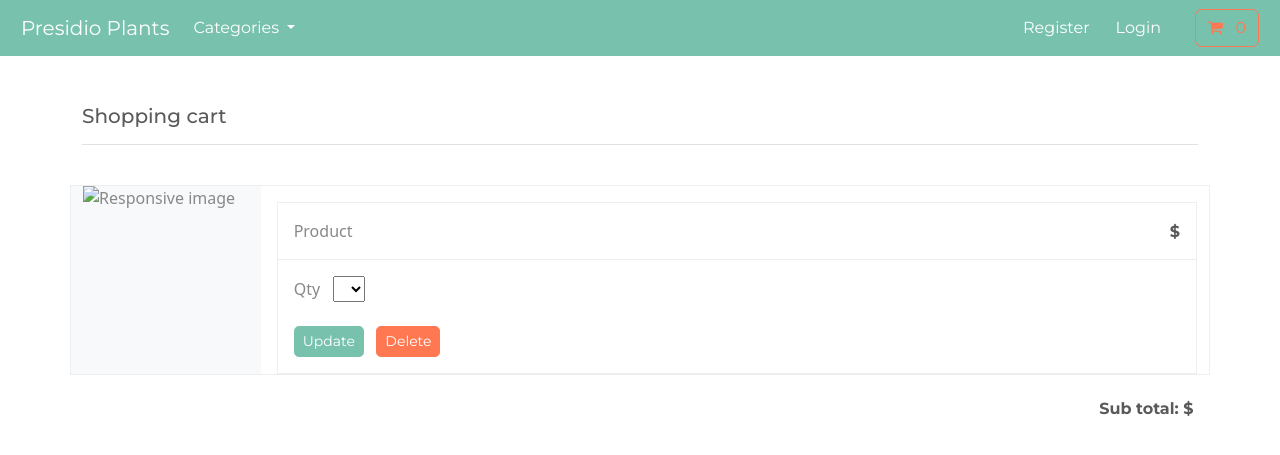
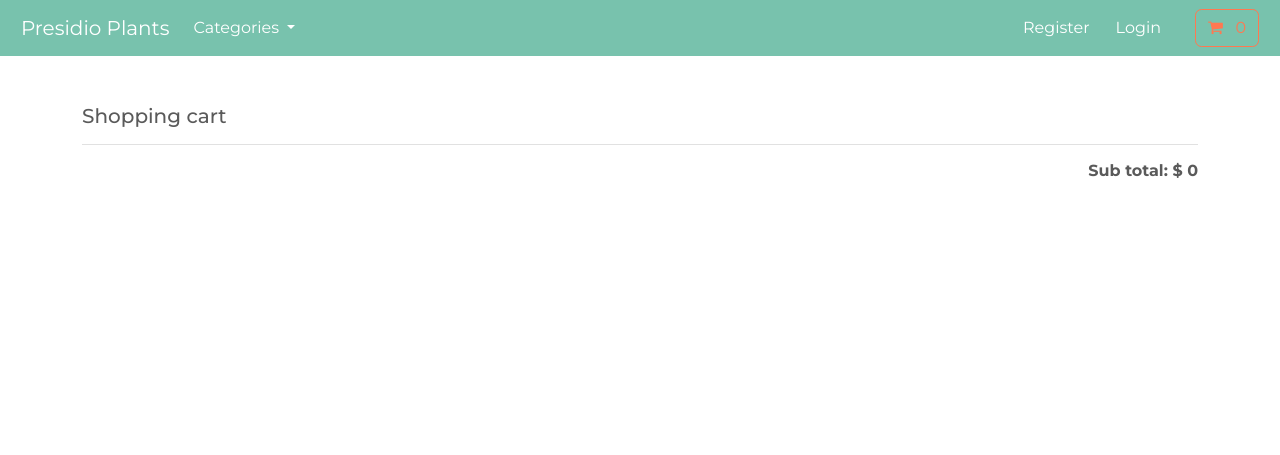
Before and after one commit to Kirkulese/djangoecommerce, a Django app: page /cart/ in a window 1280 px wide. Shown: the top 455 px of the page. Run offline with Django 4.2, Linux system fonts and the light colour scheme; data comes from the database, SQL or seed files in the repository; both versions use the stored data as it was after the commit.

Commit message:
cart total working

```diff
--- a/ecommerce/cart/cart.py
+++ b/ecommerce/cart/cart.py
@@ -1,3 +1,6 @@
+from decimal import Decimal
+from store.models import Product
+
 #this cart.py file will contain all the cart functions
 class Cart():
     #initialize session when creating cart
@@ -28,3 +31,29 @@ class Cart():
 
         #track that session has been modified
         self.session.modified = True
+
+    def __len__(self):
+        #add up all the qty for each item in shopping cart
+        return sum(item['qty'] for item in self.cart.values())
+
+
+    #without this iter class, you cannot use for item in cart statement will return error not iterable
+    def __iter__(self):
+        #get all product ids which are the keys, the get products from db by id in cart
+        all_product_ids = self.cart.keys()
+        products = Product.objects.filter(id__in=all_product_ids)
+
+        cart = self.cart.copy()
+
+        for product in products:
+            cart[str(product.id)]['product'] = product
+
+        for item in cart.values():
+            item['price'] = Decimal(item['price'])
+            item['total'] = item['price'] * item['qty']
+
+            yield item
+
+    def get_total(self):
+        #convert price to decimal, multiply by qty for each item in cart
+        return sum(Decimal(item['price']) * item['qty'] for item in self.cart.values())
--- a/ecommerce/cart/templates/cart/cart-summary.html
+++ b/ecommerce/cart/templates/cart/cart-summary.html
@@ -15,22 +15,27 @@
 
 	<hr>
 
+      {% for item in cart %}
+
+      {% with product=item.product %}
+
+
       <br>
 
       <div class="row mb-4 border product-item">
 
         <div class="col-md-3 col-lg-2 order-md-first bg-light">
 
-            <img class="img-fluid mx-auto d-block" width="200px" alt="Responsive image" src=""> <!-- Product image -->
+            <img class="img-fluid mx-auto d-block" width="200px" alt="Responsive image" src={{product.image.url}}> <!-- Product image -->
 
         </div>
 
 
         <div class="col-md-9 col-lg-10 ps-md-3 ps-lg-10">
 
-          <a href="" class="text-decoration-none text-reset"> <!-- Product get absolute url -->
+          <a href={{product.get_absolute_url}} class="text-info text-decoration-none"> <!-- Product get absolute url -->
 
-            <h1 class="h5 pt-2"> <!-- Product title --> </h1>
+            <h1 class="h5 pt-2"> {{product.title}}<!-- Product title --> </h1>
 
           </a>
 
@@ -42,7 +47,7 @@
 
                 <div class="col-6"> Product </div>
 
-                <div class="col-6 text-end"><span class="h6 fw-bold">$ <!-- Product price --> </span></div>
+                <div class="col-6 text-end"><span class="h6 fw-bold">$ {{product.price}}<!-- Product price --> </span></div>
 
               </div>
 
@@ -105,17 +110,20 @@
 
     </div>
 
+    {% endwith %}
+    {% endfor %}
 
 
       <div class="col-12 text-end">
 
-        <div class="h6 fw-bold"> Sub total: $ <div id="subtotal" class="d-inline-flex"> <!-- cart.get_total --> </div></div>
+        <div class="h6 fw-bold"> Sub total: $ <div id="subtotal" class="d-inline-flex"> {{cart.get_total}} </div></div>
 
       </div>
 
 
     </div>
-
+    <br>
+    <br>
 
  </main>
 
--- a/ecommerce/cart/views.py
+++ b/ecommerce/cart/views.py
@@ -7,7 +7,10 @@ from django.http import JsonResponse
 # Create your views here.
 
 def cart_summary(request):
-    return render(request, 'cart/cart-summary.html')
+    #get Cart object and put it in variable, then return that variable and load the cart-summart template
+    cart = Cart(request)
+
+    return render(request, 'cart/cart-summary.html', {'cart': cart})
 
 
 def cart_add(request):
@@ -25,7 +28,10 @@ def cart_add(request):
         #once product is found call add to cart function and pass in product and qty
         cart.add(product=product, product_qty=product_quantity)
 
-        response = JsonResponse({'the product is called: ': product.title, ' and the qty is: ': product_quantity})
+        #update cart quantity using the length function in the cart.py file
+        cart_quantity = cart.__len__()
+
+        response = JsonResponse({'qty': cart_quantity})
         return response
 
 def cart_delete(request):
--- a/ecommerce/store/templates/store/base.html
+++ b/ecommerce/store/templates/store/base.html
@@ -135,7 +135,18 @@
                         <i class="fa fa-shopping-cart" aria-hidden="true"> </i>
                             &nbsp;
                         <div id="cart-qty" class="d-inline-flex">
-                            0
+
+                                {% with qty_amount=cart|length %}
+                                    {% if qty_amount > 0 %}
+                                        {{ qty_amount }}
+                                        {% else %}
+                                            0
+
+                                    {% endif %}
+
+
+
+                                {% endwith %}
                         </div>
 
 
--- a/ecommerce/store/templates/store/product-info.html
+++ b/ecommerce/store/templates/store/product-info.html
@@ -114,7 +114,8 @@
 
             },
             success: function(json){
-                console.log(json)
+                // change qty of cart on navbar
+                document.getElementById("cart-qty").textContent = json.qty
             },
             error: function(xhr, errmsg, error) {
 
```
Also changed, not shown: ecommerce/db.sqlite3.
